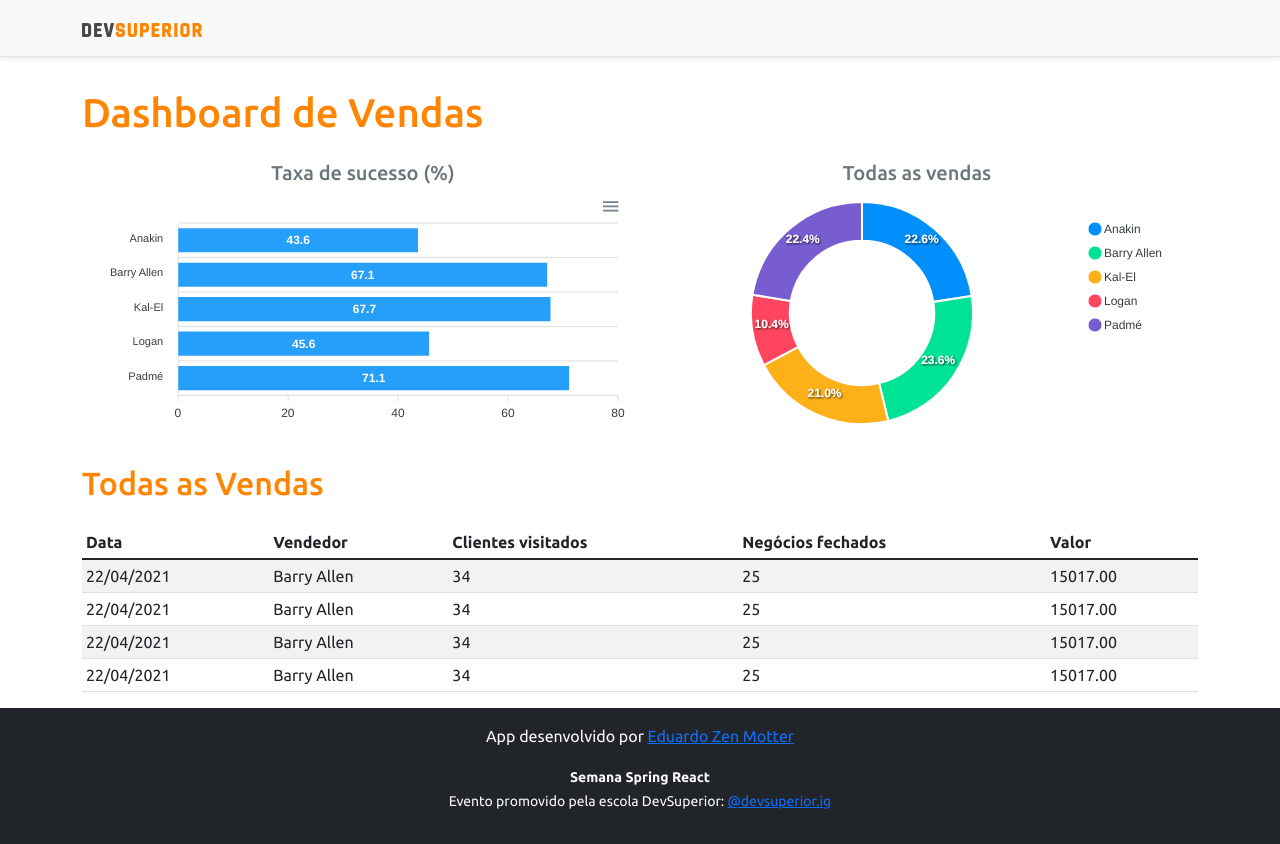
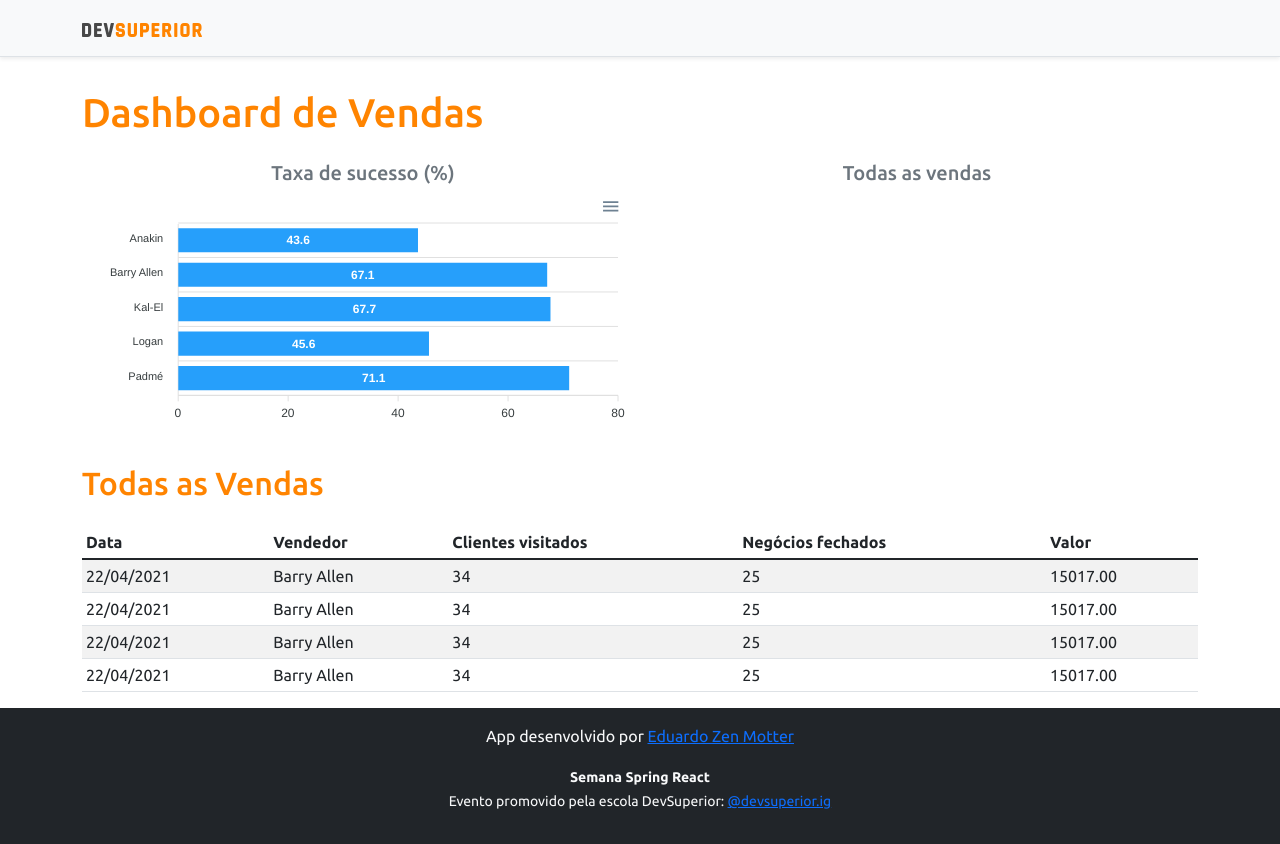
Before and after one commit to Edu-Motter/projeto-sds4, a React (Create React App) app in the folder frontend/: page /dashboard in a window 1280 px wide. Built offline with nearby package versions, Linux system fonts and the light colour scheme; no server answers.

Commit message:
DonutChart integration

```diff
--- a/frontend/src/components/DonutChart/index.tsx
+++ b/frontend/src/components/DonutChart/index.tsx
@@ -1,4 +1,5 @@
 import axios from 'axios';
+import { useEffect, useState } from 'react';
 import Chart from 'react-apexcharts'
 import { SaleSum } from 'types/sale';
 import { BASE_URL } from 'utils/request';
@@ -10,24 +11,19 @@ type ChartData = {
 
 const DonutChart = () => {
 
-    //Errado:
-    let charData : ChartData = {labels: [], series: []};
+    const [chartData, setChartData] = useState<ChartData>({labels: [], series: []});
 
+    useEffect(() => {
         axios.get(`${BASE_URL}/sales/amount-by-seller`)
             .then(response =>{
                 const data = response.data as SaleSum[];
                 const myLabels = data.map(x => x.sellerName);
                 const mySeries = data.map(x => x.sum);
 
-            charData = {labels: myLabels, series: mySeries};
-
-            console.log(charData);
+                setChartData({labels: myLabels, series: mySeries});
             });
 
-    const mockData = {
-        series: [477138, 499928, 444867, 220426, 473088],
-        labels: ['Anakin', 'Barry Allen', 'Kal-El', 'Logan', 'Padmé']
-    }
+    }, []);
 
     const options = {
         legend: {
@@ -37,8 +33,8 @@ const DonutChart = () => {
 
     return (
         <Chart
-            options={{ ...options, labels: mockData.labels}}
-            series={mockData.series}
+            options={{ ...options, labels: chartData.labels}}
+            series={chartData.series}
             type="donut"
             height="240"
         />
```
Lines whose indentation alone changed are shown as unchanged.
